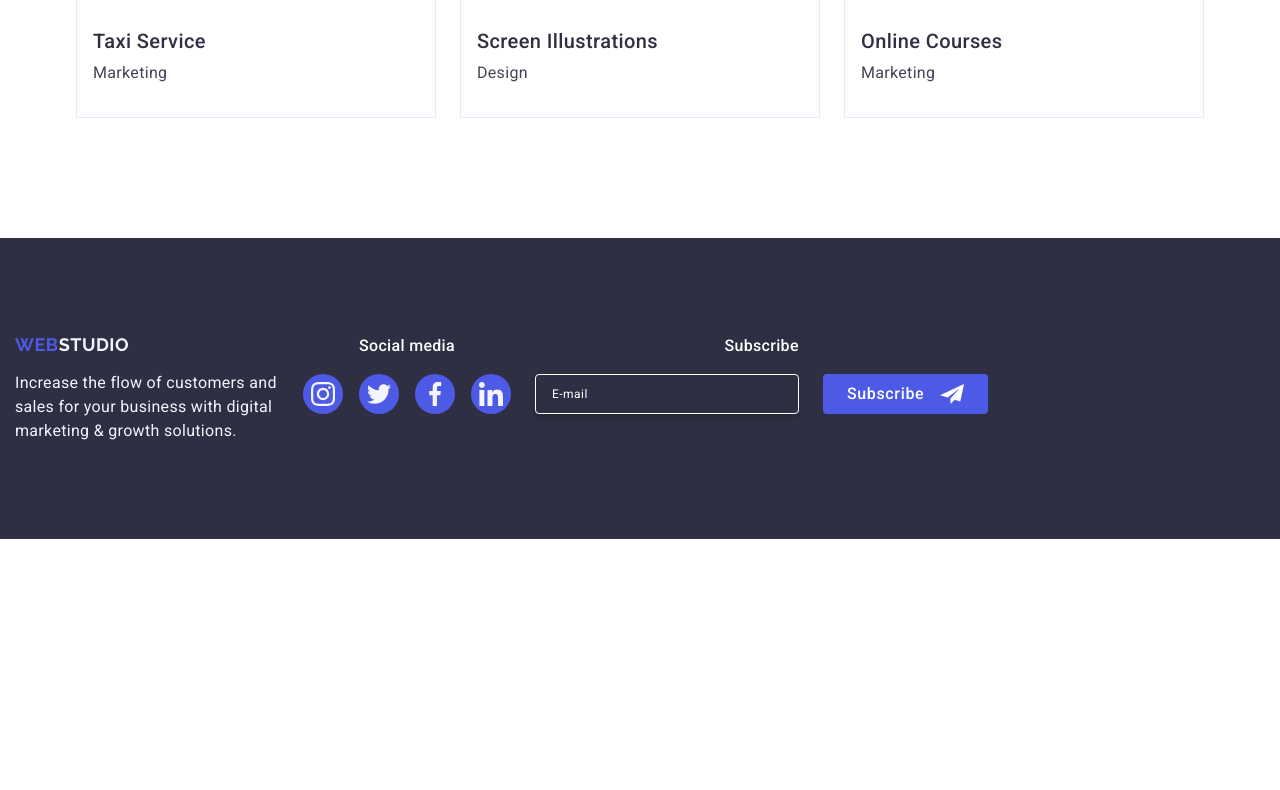
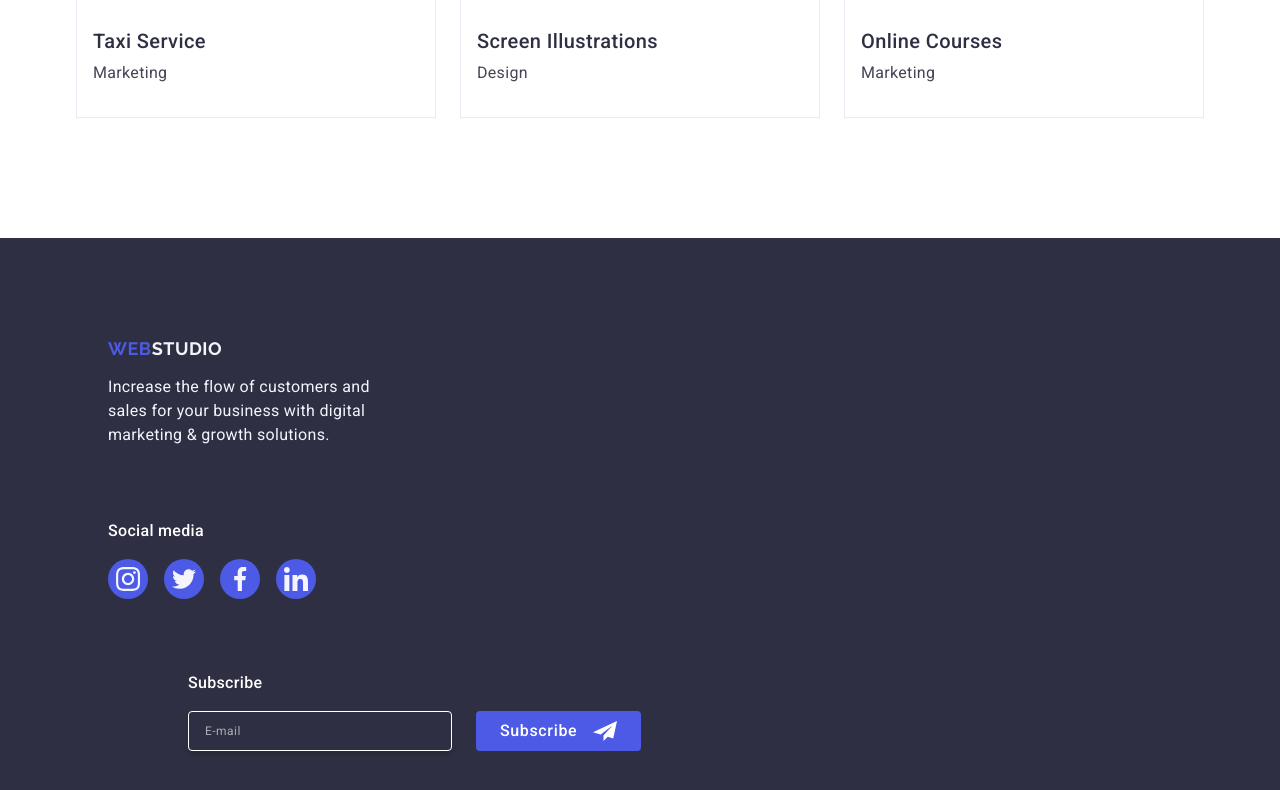
Before and after one commit to Demiter89/goit-markup-hw-06, a plain HTML site: page index.html in a window 1280 px wide. Shown: the part 2962-3752 px from the top of the page. Before the commit the page ends 3501 px from the top, so only its background shows below. Drawn offline with nearby package versions, Linux system fonts and the light colour scheme; a script that the page names is missing.

```diff
--- a/css/styles.css
+++ b/css/styles.css
@@ -794,20 +794,28 @@ display: none;
 }
 .container-foter {
     display: flex;
-    flex-wrap: wrap;
+    flex-direction: column;
+    justify-content: center;
+    align-items: center;
     gap: 72px;
 
 }
 .footer-logo-conteiner{
 
+            display: flex;
             flex-wrap: wrap;
+            justify-content: center;
         }
-
-.subscribe-pargraf{
-    text-align: center;
+.second-foter {
+    margin-bottom: 16px;
 }
-.footer-sociallinks{
-    text-align: center;
+.logo-part-footer {
+    font-weight: 700;
+    font-size: 18px;
+    line-height: 1.17;
+    letter-spacing: 0.03em;
+    text-transform: uppercase;
+    color: #f4f4fd;
 }
 .footer-description {
     width: 264px;
@@ -819,18 +827,8 @@ display: none;
     max-width: 264px;
 }
 
-.second-foter {
-    display: inline-block;
-    margin-bottom: 16px;
-}
-.logo-part-footer{
-    font-weight: 700;
-        font-size: 18px;
-        line-height: 1.17;
-        letter-spacing: 0.03em;
-        text-transform: uppercase;
-        color: #f4f4fd;
-}
+
+
 
 .footer-sociallinks {
     font-weight: 500;
@@ -840,28 +838,26 @@ display: none;
     color: #fff;
     margin-bottom: 16px;
 }
-
 .team-contakts-foter {
     gap: 16px;
     display: flex;
 }
+.contacts-ikons{
+    width: 40px;
+    height: 40px;
+}
+
 
 .social-link-foter {
-    width: 40px;
-    height: 40px;
-    border-radius: 50%;
-    background-color: #4d5ae5;
 display: flex;
     justify-content: center;
     align-items: center;
-    transition: background-color 250ms cubic-bezier(0.4, 0, 0.2, 1);
+    height: 100%;
+    width: 100%;
+    cursor: pointer;
+    background-color: #4d5ae5;
+    border-radius: 50%;
 }
-
-.social-link-foter:hover,
-.social-link-foter:focus {
-    background-color: #31d0aa;
-}
-
 .subscribe-pargraf {
     font-weight: 500;
         font-size: 16px;
@@ -869,11 +865,33 @@ display: none;
         letter-spacing: 0.02em;
         color: #fff;
         margin-bottom: 16px;
+        text-align: center;
 }
-
+.input-text {
+    display: flex;
+    justify-content: center;
+    flex-wrap: wrap;
+}
+.input-mail {
+    border: 1px solid #fff;
+    color: #ffffff;
+    border-radius: 4px;
+    width: 288px;
+    height: 40px;
+    box-shadow: 0 4px 4px 0 rgba(0, 0, 0, 0.15);
+    display: flex;
+    gap: 24px;
+    background-color: transparent;
+    font-size: 12px;
+    line-height: 2;
+    letter-spacing: 0.04em;
+    margin-bottom: 16px;
+    padding-left: 16px;
+}
 .button-futer {
     font-weight: 500;
     line-height: 1.5;
+    font-size: 16px;
     letter-spacing: 0.04em;
     color: #ffffff;
     cursor: pointer;
@@ -887,76 +905,85 @@ display: none;
     align-items: center;
     gap: 16px;
     justify-content: center;
+}
 
+
+.social-link-foter:hover,
+.social-link-foter:focus {
+    background-color: #31d0aa;
 }
+
 
 .ikon-button-futeier {
     fill: white;
 }
+.input-mail::placeholder {
+    color: #fff;
+    opacity: 0.6;
+}
+.subscribe-pargraf{
+    align-items: center;
+}
 
 
-.input-mail {
-    border: 1px solid #fff;
-    color: #ffffff;
-    border-radius: 4px;
-    width: 288px;
-    height: 40px;
-    box-shadow: 0 4px 4px 0 rgba(0, 0, 0, 0.15);
-    display: flex;
-    gap: 24px;
-    background-color: transparent;
-    font-size: 12px;
-    line-height: 2;
-    letter-spacing: 0.04em;
-    padding-left: 16px;
-}
-
-.input-mail::placeholder {
-    color: #ffffff;
-}
-
-.input-text {
-    display: flex;
-    flex-wrap: wrap;
-    gap: 24px;
-}
 @media screen and (min-width: 768px){
   .input-mail{
     width: 264px;
   }
   .container-foter {
-      gap: 24px;
+    flex-direction: row;
+        flex-wrap: wrap;
+        align-items: baseline;
+        justify-content: flex-start;
+        margin-left: 108px;
+
+        padding: 0;
+        row-gap: 72px;
+        column-gap: 24px;
       width: 584px;
+  }
+        .footer-logo-conteiner {
+            max-width: 264px;
+            justify-content: flex-start;
+        }
+                 .footer-description {
+                     max-width: 264px;
+                 }
+                                 .footer-sociallinks {
+                                     text-align: left;
+                                 }
+                                                                 .button-subscribe {
+                                                                     display: inline-block;
+                                                                 }
+   .subscribe-pargraf {
+       text-align: left;
+   }
+
+   .input-mail {
+       margin-bottom: 0;
+       margin-right: 24px;
+       width: 264px;
+       transition: border-color 250ms cubic-bezier(0.4, 0, 0.2, 1);
    }
 }
 @media screen and (min-width: 1156px) {
-    .input-text {
-            display: flex;
-            gap: 24px;
+    .page-footer {
+            padding: 100px 0;
         }
-        .container-foter{
-            display: flex;
+                .container-foterr {
+                    align-items: baseline;
+                    justify-content: center;
+                    margin: 0 auto;
                     flex-wrap: nowrap;
-            margin: 0;
+                    padding: 0 15px;
+                    gap: 0;
                 }
-.container-foter {
-    display: flex;
-    gap: 72px;
-}
-.input-text{
-    flex-wrap: nowrap;
-    gap: 24px;
-}
-.button-subscribe{
-    margin: 0;
-}
-.footer-description{
-    width: 264px;
+.footer-logo-conteiner {
+    margin-right: 120px;
 }
 
-.container-foter {
-    gap: 24px;
-    max-width: 1158px;
+.button-subscribe {
+    margin-left: 80px;
 }
 }
 /* modal */
@@ -1126,6 +1153,7 @@ display: none;
 
 .checkbox-mayself {
     flex-shrink: 0;
+    display: flex;
         width: 16px;
         height: 16px;
         border-radius: 2px;
```
Lines whose indentation alone changed are shown as unchanged.
